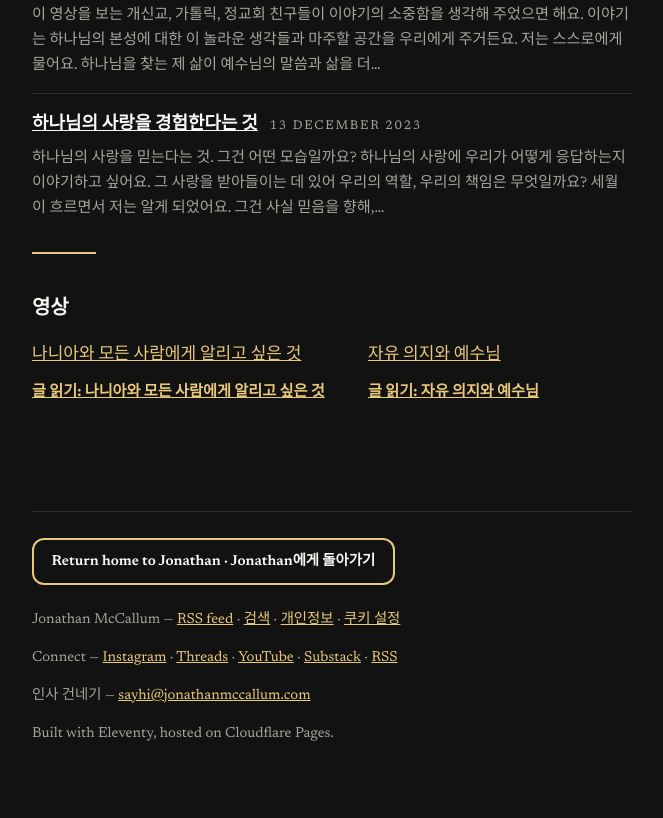
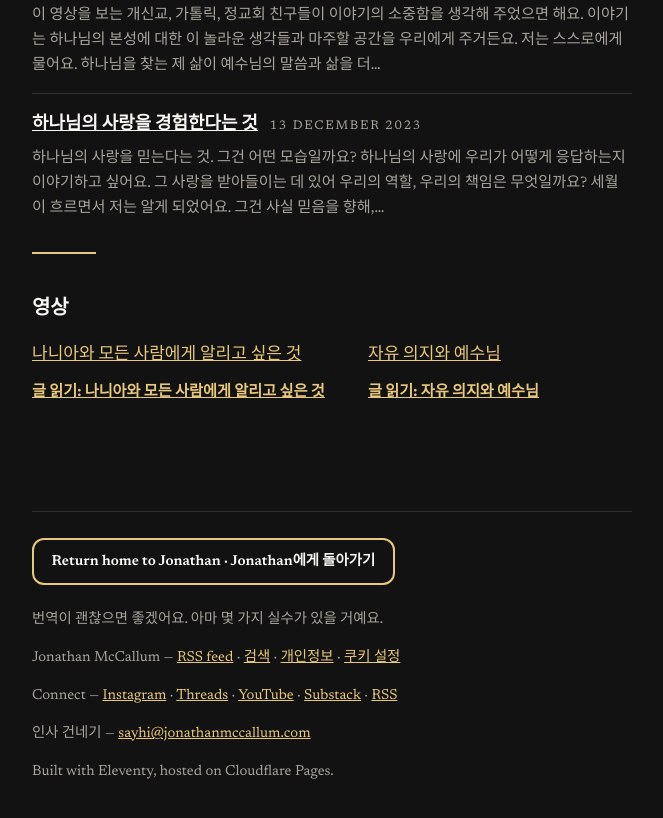
Before and after one commit to streamjonathan/jonathanmccallum-ko, an Eleventy site: page index.njk in a window 1280 px wide. Shown: the part 2180-2998 px from the top of the page, without its empty margins (308-971 px from the left). Built offline with nearby package versions, Linux system fonts and the light colour scheme; Eleventy itself is replaced by a stand-in of ours; files that its build step writes are made by us from their sources; files whose address does not match are found by name.

Commit message:
Add translation disclaimer to footer [ko]

```diff
--- a/_includes/layouts/base.njk
+++ b/_includes/layouts/base.njk
@@ -128,6 +128,7 @@
 </main>
 <footer class="site-footer">
   <p><a class="return-home" href="https://jonathanmccallum.com{{ page.url }}">Return home to Jonathan <span lang="ko">· Jonathan에게 돌아가기</span></a></p>
+  <p class="translation-note">번역이 괜찮으면 좋겠어요. 아마 몇 가지 실수가 있을 거예요.</p>
   <p>{{ site.title }} — <a href="/feed/">RSS feed</a> · <a href="/search/">검색</a> · <a href="/privacy/">개인정보</a> · <a href="#" id="cookie-settings">쿠키 설정</a></p>
   <p>Connect — <a href="https://www.instagram.com/jonamccallum">Instagram</a> · <a href="https://www.threads.com/@jonamccallum">Threads</a> · <a href="https://www.youtube.com/@Jonathanmccallum1">YouTube</a> · <a href="https://jonamccallum.substack.com">Substack</a> · <a href="/feed/">RSS</a></p>
   <p>인사 건네기 — <a href="#" data-contact-email data-contact-email-text>메일 보내기</a></p>
```
